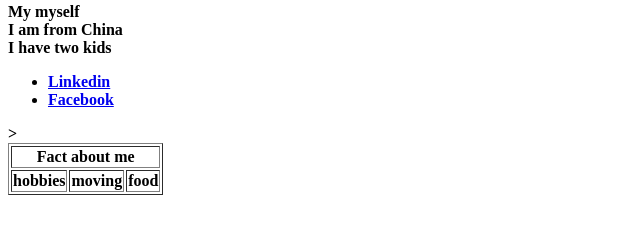
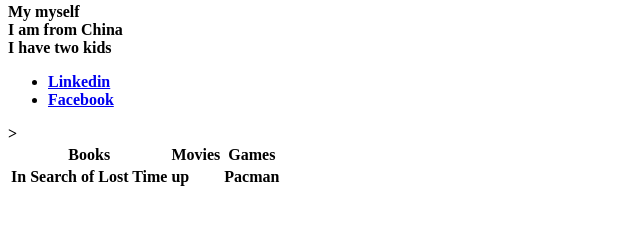
Before and after one commit to Jipengyan/Jipengyan.github.io, a plain HTML site: page index.html in a window 1280 px wide. Shown: the part 383-616 px from the top of the page, without its empty margins (0-640 px from the left). Drawn offline with Linux system fonts and the light colour scheme.

Commit message:
Update index.html

```diff
--- a/index.html
+++ b/index.html
@@ -13,19 +13,18 @@
          <li><a href="https://www.linkedin.com/in/jipeng-yan-852a1539">Linkedin</a></li>
     <li><a href="https://www.facebook.com/jipeng.yan?ref=bookmarks">Facebook</a></li>
          </ul>>
-    <table border="1">
-      <thead>
-        <tr>
-          <th colspan="4">Fact about me</th>
-        </tr>
-        <tr>
-          <th>hobbies</th>
-          <th>moving</th>
-          <th>food</th>
-        </tr>
-      </thead>
-      <tbody>
-                  <body>
+    <table>
+    <tr>
+      <th>Books</th>
+      <th>Movies</th>
+      <th>Games</th>
+    </tr>
+    <tr>
+      <td>In Search of Lost Time</td>
+      <td>up</td>
+      <td>Pacman</td>
+    </tr>
+      </table>
 
 </body>
 
```
